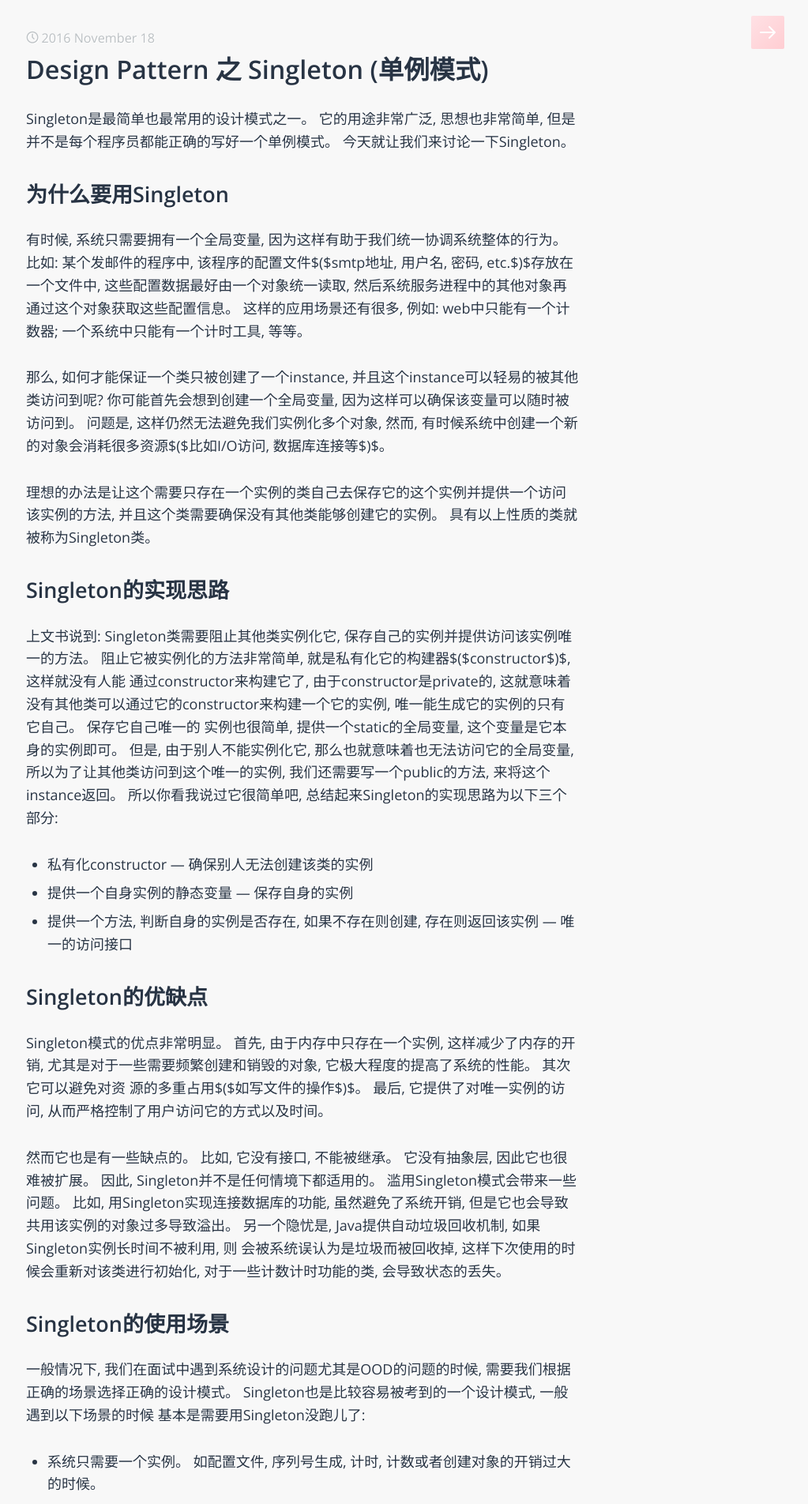
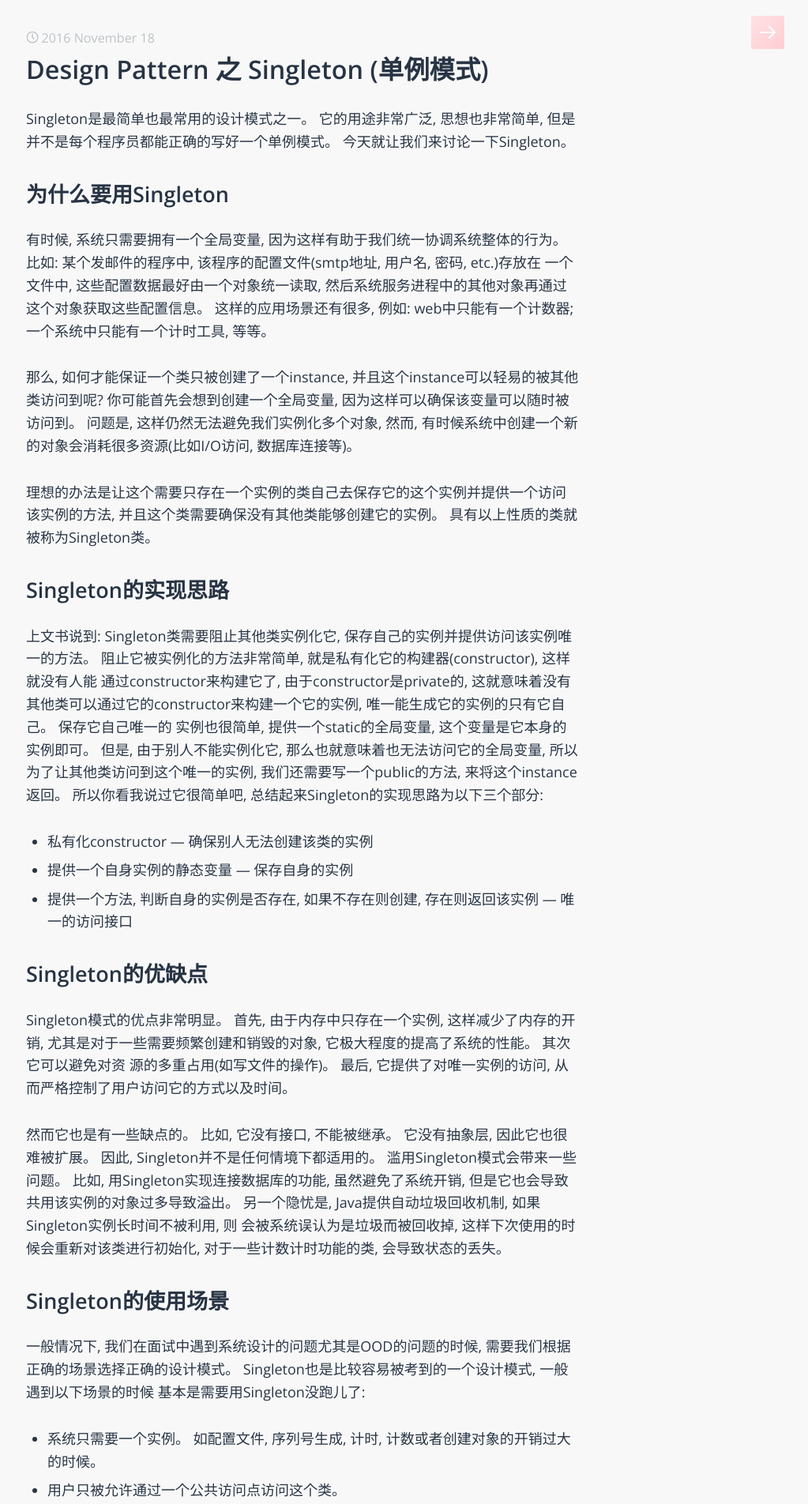
Before and after one commit to sophiesongge/sophiesongge.github.io, a Jekyll site: the page built from _posts/2016-11-21-singleton-pattern.markdown, in a window 1280 px wide. Shown: the top 1904 px of the page at 79% size, without its empty margins (257-1280 px from the left). Built offline with Jekyll 4.4.1, drawn with Linux system fonts in a browser that asks for light colours; some web fonts are replaced; some of the changed text lies outside the part shown.

Commit message:
change use math to false

```diff
--- a/_posts/2016-11-21-singleton-pattern.markdown
+++ b/_posts/2016-11-21-singleton-pattern.markdown
@@ -10,19 +10,19 @@ Singleton是最简单也最常用的设计模式之一。 它的用途非常广
 为什么要用Singleton
 ==============
 
-有时候, 系统只需要拥有一个全局变量, 因为这样有助于我们统一协调系统整体的行为。 比如: 某个发邮件的程序中, 该程序的配置文件$\($smtp地址, 用户名, 密码, etc.$\)$存放在
+有时候, 系统只需要拥有一个全局变量, 因为这样有助于我们统一协调系统整体的行为。 比如: 某个发邮件的程序中, 该程序的配置文件(smtp地址, 用户名, 密码, etc.)存放在
 一个文件中, 这些配置数据最好由一个对象统一读取, 然后系统服务进程中的其他对象再通过这个对象获取这些配置信息。 这样的应用场景还有很多, 例如: web中只能有一个计数器;
 一个系统中只能有一个计时工具, 等等。
 
 那么, 如何才能保证一个类只被创建了一个instance, 并且这个instance可以轻易的被其他类访问到呢? 你可能首先会想到创建一个全局变量, 因为这样可以确保该变量可以随时被访问到。
-问题是, 这样仍然无法避免我们实例化多个对象, 然而, 有时候系统中创建一个新的对象会消耗很多资源$\($比如I/O访问, 数据库连接等$\)$。
+问题是, 这样仍然无法避免我们实例化多个对象, 然而, 有时候系统中创建一个新的对象会消耗很多资源(比如I/O访问, 数据库连接等)。
 
 理想的办法是让这个需要只存在一个实例的类自己去保存它的这个实例并提供一个访问该实例的方法, 并且这个类需要确保没有其他类能够创建它的实例。 具有以上性质的类就被称为Singleton类。
 
 Singleton的实现思路
 ==============
 
-上文书说到: Singleton类需要阻止其他类实例化它, 保存自己的实例并提供访问该实例唯一的方法。 阻止它被实例化的方法非常简单, 就是私有化它的构建器$\($constructor$\)$, 这样就没有人能
+上文书说到: Singleton类需要阻止其他类实例化它, 保存自己的实例并提供访问该实例唯一的方法。 阻止它被实例化的方法非常简单, 就是私有化它的构建器(constructor), 这样就没有人能
 通过constructor来构建它了, 由于constructor是private的, 这就意味着没有其他类可以通过它的constructor来构建一个它的实例, 唯一能生成它的实例的只有它自己。 保存它自己唯一的
 实例也很简单, 提供一个static的全局变量, 这个变量是它本身的实例即可。 但是, 由于别人不能实例化它, 那么也就意味着也无法访问它的全局变量, 所以为了让其他类访问到这个唯一的实例,
 我们还需要写一个public的方法, 来将这个instance返回。 所以你看我说过它很简单吧, 总结起来Singleton的实现思路为以下三个部分:
@@ -35,7 +35,7 @@ Singleton的优缺点
 =============
 
 Singleton模式的优点非常明显。 首先, 由于内存中只存在一个实例, 这样减少了内存的开销, 尤其是对于一些需要频繁创建和销毁的对象, 它极大程度的提高了系统的性能。 其次它可以避免对资
-源的多重占用$\($如写文件的操作$\)$。 最后, 它提供了对唯一实例的访问, 从而严格控制了用户访问它的方式以及时间。
+源的多重占用(如写文件的操作)。 最后, 它提供了对唯一实例的访问, 从而严格控制了用户访问它的方式以及时间。
 
 然而它也是有一些缺点的。 比如, 它没有接口, 不能被继承。 它没有抽象层, 因此它也很难被扩展。 因此, Singleton并不是任何情境下都适用的。 滥用Singleton模式会带来一些问题。 比如,
 用Singleton实现连接数据库的功能, 虽然避免了系统开销, 但是它也会导致共用该实例的对象过多导致溢出。 另一个隐忧是, Java提供自动垃圾回收机制, 如果Singleton实例长时间不被利用, 则
@@ -55,7 +55,7 @@ Singleton的实现
 
 Singleton的主要实现方式有两种, 第一种是懒汉式, 就是啥时候用, 啥时候构建, 不要空耗内存; 第二种是饿汉式, 在第一次加载类到内存中的时候, 就初始化这个实例。
 
-以下这段代码是懒汉式的实现方法。 考虑到, 当多个线程调用getInstance$\($ $\)$方法时, 会创建多个实例, 导致线程不同步, 所以在多线程的环境下使用懒汉式的时候一般会加上synchronized关键字。
+以下这段代码是懒汉式的实现方法。 考虑到, 当多个线程调用getInstance( )方法时, 会创建多个实例, 导致线程不同步, 所以在多线程的环境下使用懒汉式的时候一般会加上synchronized关键字。
 
 {% highlight java %}
 public class Singleton{
@@ -74,7 +74,7 @@ public class Singleton{
 }
 {% endhighlight %}
 
-对于饿汉式来说, 由于实例是在类加载的时候就进行初始化的$\($通过static和final关键字完成$\)$, 所以它不存在线程不安全的问题。 以下是饿汉式的实现方法:
+对于饿汉式来说, 由于实例是在类加载的时候就进行初始化的(通过static和final关键字完成), 所以它不存在线程不安全的问题。 以下是饿汉式的实现方法:
 
 {% highlight java %}
 public class Singleton{
@@ -94,7 +94,7 @@ public class Singleton{
 ===
 
 在另一篇讲java properties的[博文]中, 我们在最后展示了一个, 自动发邮件的小程序。 在本文的最后, 我们对这个小程序进行了完善, 从而实现了本文开头提到的例子中的功能。
-以下是这个例子的代码, 在这段代码中, 我们将email configuration设置为了Singleton模式, EmailConfiguration类保存了关于configuration的唯一实例, 并提供了getInstance$\($$\)$方法, 对这个实例进行访问。 完整代码请点击[这里]。
+以下是这个例子的代码, 在这段代码中, 我们将email configuration设置为了Singleton模式, EmailConfiguration类保存了关于configuration的唯一实例, 并提供了getInstance( )方法, 对这个实例进行访问。 完整代码请点击[这里]。
 
 
 {% highlight java %}
```
